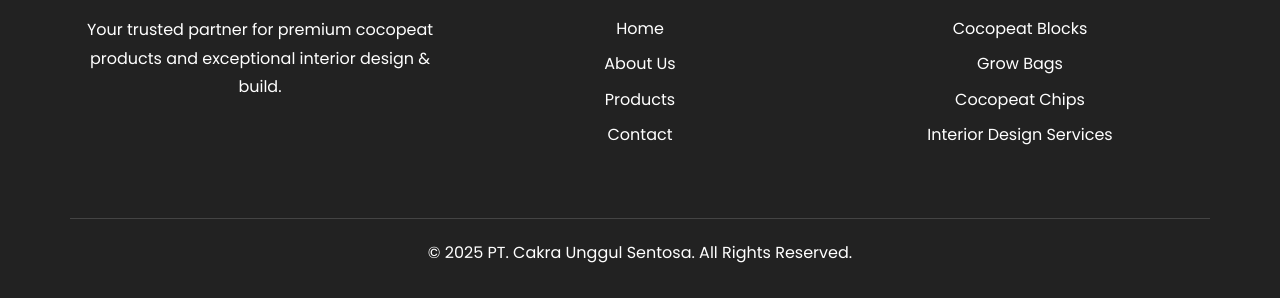
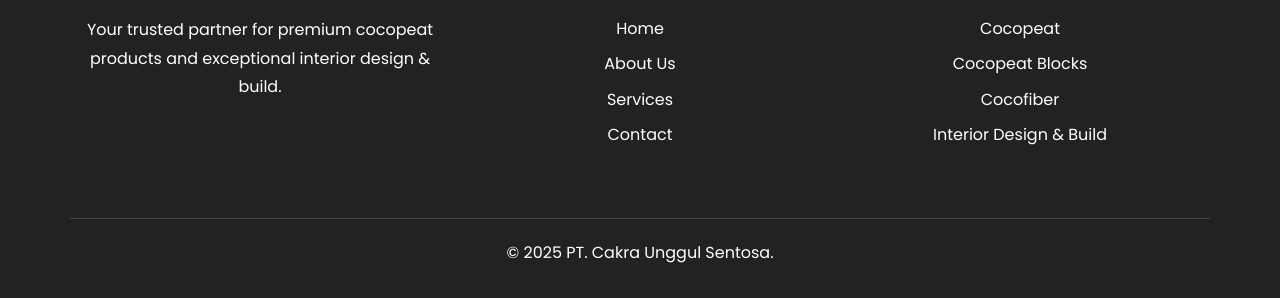
Before and after one commit to TryAny42/CakraUnggulSentosa, a plain HTML site: page index.html in a window 1280 px wide. Shown: the part 3457-3755 px from the top of the page. Drawn offline with Linux system fonts and the light colour scheme.

Commit message:
Update index.html

```diff
--- a/index.html
+++ b/index.html
@@ -196,7 +196,7 @@
       <div class="modal-body">
         <div class="modal-grid">
           <div class="modal-image-container">
-            <img src="img/peat-14.jpg" alt="Coco Peat" class="modal-image">
+            <img src="img/peat-14.jpg" alt="Cocopeat" class="modal-image">
           </div>
           <div class="modal-info">
             <div class="specification-section">
@@ -254,7 +254,7 @@
         <button type="button" class="close" data-dismiss="modal" aria-label="Close">
           <span aria-hidden="true">&times;</span>
         </button>
-        <h4 class="modal-title">Coco Fiber</h4>
+        <h4 class="modal-title">Cocofiber</h4>
       </div>
       <div class="modal-body">
         <div class="modal-grid">
@@ -301,7 +301,7 @@
 					</div>
 					<div>
 						<h4>Phone</h4>
-						<p>+62 812 3456 7890</p>
+						<p>+6281283642477</p>
 					</div>
 				</div>
 
@@ -361,8 +361,8 @@
 				<h4>Quick Links</h4>
 				<ul class="footer-links">
 					<li><a href="#home">Home</a></li>
-					<li><a href="#about">About Us</a></li>
-					<li><a href="#products">Products</a></li>
+					<li><a href="#aboutUs">About Us</a></li>
+					<li><a href="#service">Services</a></li>
 					<li><a href="#contact">Contact</a></li>
 				</ul>
 			</div>
@@ -370,16 +370,16 @@
 			<div class="footer-column">
 				<h4>Products</h4>
 				<ul class="footer-links">
-					<li><a href="#products">Cocopeat Blocks</a></li>
-					<li><a href="#products">Grow Bags</a></li>
-					<li><a href="#products">Cocopeat Chips</a></li>
-					<li><a href="#products">Interior Design Services</a></li>
+					<li><a href="#product">Cocopeat</a></li>
+					<li><a href="#product">Cocopeat Blocks</a></li>
+					<li><a href="#product">Cocofiber</a></li>
+					<li><a href="#product">Interior Design & Build</a></li>
 				</ul>
 			</div>
 		</div>
 
 		<div class="copyright">
-			<p>&copy; 2025 PT. Cakra Unggul Sentosa. All Rights Reserved.</p>
+			<p>&copy; 2025 PT. Cakra Unggul Sentosa.</p>
 		</div>
 	</div>
 </footer>
```
